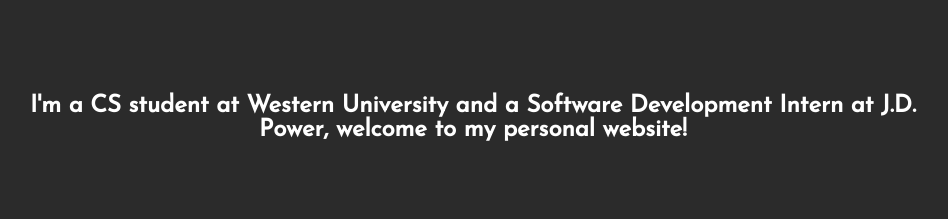
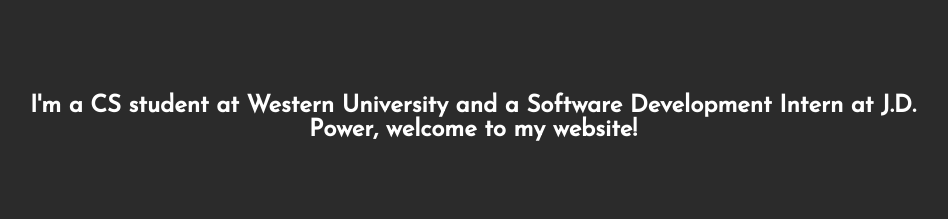
Before and after one commit to connor2033/connor2033.github.io, a plain HTML site: page index.html in a window 1280 px wide. Shown: the part 223-442 px from the top of the page, without its empty margins (167-1115 px from the left). Drawn offline with Linux system fonts and the light colour scheme.

```diff
--- a/index.html
+++ b/index.html
@@ -36,7 +36,7 @@
 
     <h2 class="welcome" id="welcome">
       I'm a CS student at Western University and a Software Development Intern
-      at J.D. Power, welcome to my personal website!
+      at J.D. Power, welcome to my website!
     </h2>
 
     <div class="stuffDiv">
```
